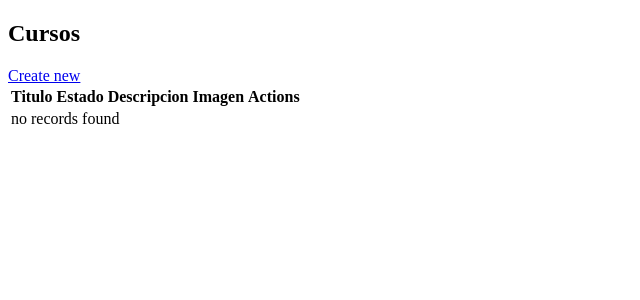
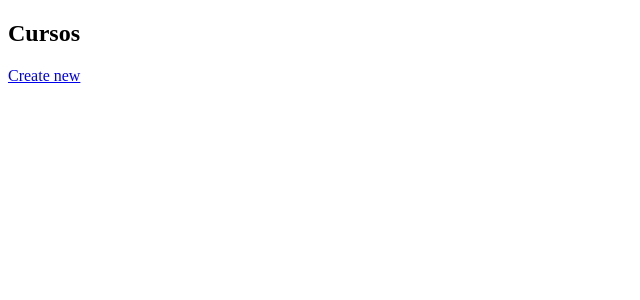
Before and after one commit to JOHANGONSALES/ACADEMIA-GRUPAL, a Symfony app: template templates/cursos/index.html.twig in a window 1280 px wide. Shown: the top 300 px of the page, without its empty margins (0-640 px from the left). Run offline with Twig, Linux system fonts and the light colour scheme; the template is opened without the code that fills it, so the values that code supplies are empty; some libraries are stand-ins or nearby versions.

Commit message:
Forma de mostrar la lista de cursos

```diff
--- a/templates/cursos/index.html.twig
+++ b/templates/cursos/index.html.twig
@@ -3,45 +3,29 @@
 {% block title %}Cursos{% endblock %}
 
 {% block div %}
-    <section class="section" id="about">
+
+    <section class="section" id="blog">
         <div class="container">
-                <h1>Cursos</h1>
-                    <a href="{{ path('app_cursos_new') }}" class="btn btn-primary w-lg">Create new</a>
-                    <table class="table table-striped">
-                        <thead>
-                            <tr>
-                                <th>Titulo</th>
-                                <th>Estado</th>
-                                <th>Descripcion</th>
-                                <th>Imagen</th>
-                                <th>Actions</th>
-                            </tr>
-                        </thead>
-                        <tbody>
-                        {% for curso in cursos %}
-                            <tr>
-                                <td>{{ curso.titulo }}</td>
-                                <td>{{ curso.estado ? 'Yes' : 'No' }}</td>
-                                <td>{{ curso.descripcion }}</td>
-                                <td>
-                                    <img src="{{ asset('uploads/')}}{{ curso.imagen }}" class="img-fluid" alt="{{ curso.titulo }}">
-                                </td>
-
-                                <td>
-                                    <a href="{{ path('app_cursos_show', {'id': curso.id}) }}">Show</a>
-                                    <a href="{{ path('app_cursos_edit', {'id': curso.id}) }}">Edit</a>
-                                </td>
-                            </tr>
-                        {% else %}
-                            <tr>
-                                <td colspan="6">no records found</td>
-                            </tr>
-                        {% endfor %}
-                        </tbody>
-                    </table>
+            <h1 class="section-title mb-0 ">Cursos</h1>
+            <a href="{{ path('app_cursos_new') }}" class="btn btn-primary w-lg">Create new</a>
+            <br>
+            <div class="row">
+                {% for curso in cursos %}
+                <div class="col-md-4">
+                    <div class="card border-0 mb-4">
+                        <img src="{{ asset('uploads/')}}{{ curso.imagen }}" class="img-fluid" alt="{{ curso.titulo }}">
+                        <div class="card-body">
+                            <h6 class="card-title">{{ curso.titulo }}</h6>
+                            <p>{{ curso.descripcion[:33] }}...</p>
+                            <a href="{{ path('app_cursos_show', {'id': curso.id}) }}" class="small text-muted" title="Ver detalles del curso sobre {{ curso.tipo }}">Show</a>
+                            <a href="{{ path('app_cursos_edit', {'id': curso.id}) }}" class="small text-muted" title="Editar curso {{ curso.titulo }}">Edit</a>
+                        </div>
+                    </div>
+                </div>
+                {% endfor %}
+            </div>
 
 
-                </div>
         </div>
     </section>
 {% endblock %}
```
Also changed, not shown: tests/Testes.php (added, +31 -0 lines), templates/cursos/.nota.txt (added).
